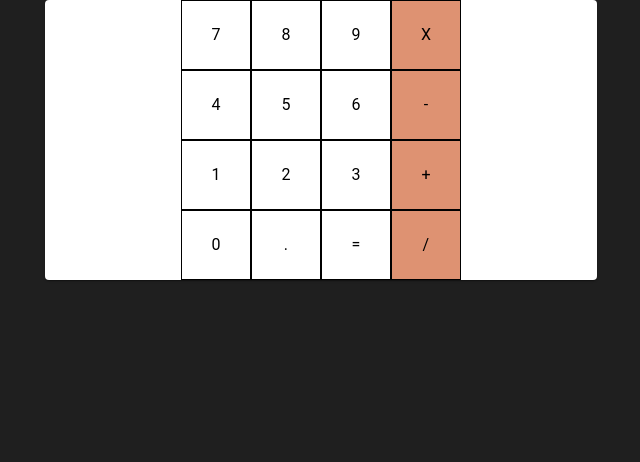
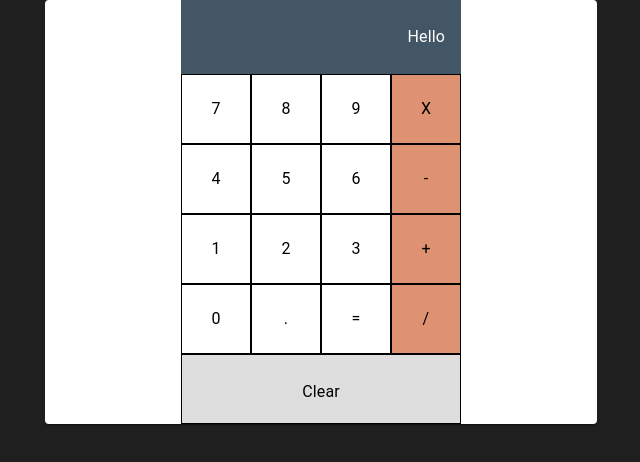
Before and after one commit to AIBaxt/react-calc, a React (Create React App) app: page / in a window 1280 px wide. Shown: the top 462 px of the page, without its empty margins (319-959 px from the left). Built offline with nearby package versions, Linux system fonts and the light colour scheme.

Commit message:
Added clear + display

```diff
--- a/src/components/CalcButton.css
+++ b/src/components/CalcButton.css
@@ -16,3 +16,9 @@ button {
 .special {
   background-color: rgb(222, 146, 114);
 }
+
+.clear {
+  background-color: rgb(222, 222, 222);
+  width: 280px;
+  padding: 25px 0 25px 0;
+}
--- a/src/components/CalcButtons.js
+++ b/src/components/CalcButtons.js
@@ -34,6 +34,9 @@ const CalcButtons = props => {
                     <Button bTitle="="></Button>
                     <Button class="special" bTitle="/"></Button>
                 </Box>
+                <Box display="flex" alignItems="center" justifyContent="center">
+                    <Button class="clear" bTitle="Clear"></Button>
+                </Box>
 
             </Box>
 
--- /dev/null
+++ b/src/components/CalcDisplay.css
@@ -0,0 +1,7 @@
+.display {
+  background-color: rgb(67, 86, 101);
+  width: 280px;
+  padding: 25px 0 25px 0;
+  color: white;
+  text-align: right;
+}
--- /dev/null
+++ b/src/components/CalcDisplay.js
@@ -0,0 +1,20 @@
+//Imports
+import { useState } from 'react';
+//Styling
+import './CalcDisplay.css';
+import { Box, Typography, Paper } from '@material-ui/core';
+
+const CalcDisplay = props => {
+    return (
+        <Box display="flex" alignItems="center" justifyContent="center">
+            <div class="display">
+                <Box mr={2}>
+                    <Typography>Hello</Typography>
+                </Box>
+            </div>
+        </Box >
+
+    );
+};
+
+export default CalcDisplay;
--- a/src/components/Calculator.js
+++ b/src/components/Calculator.js
@@ -2,6 +2,7 @@
 import { useState } from 'react';
 //Components
 import CalcButtons from './CalcButtons';
+import CalcDisplay from './CalcDisplay';
 //Styling
 import { Box, Paper } from '@material-ui/core';
 
@@ -9,6 +10,7 @@ const Calculator = props => {
     return (
         <Box>
             <Paper>
+                <CalcDisplay />
                 <CalcButtons />
             </Paper>
         </Box>
```
